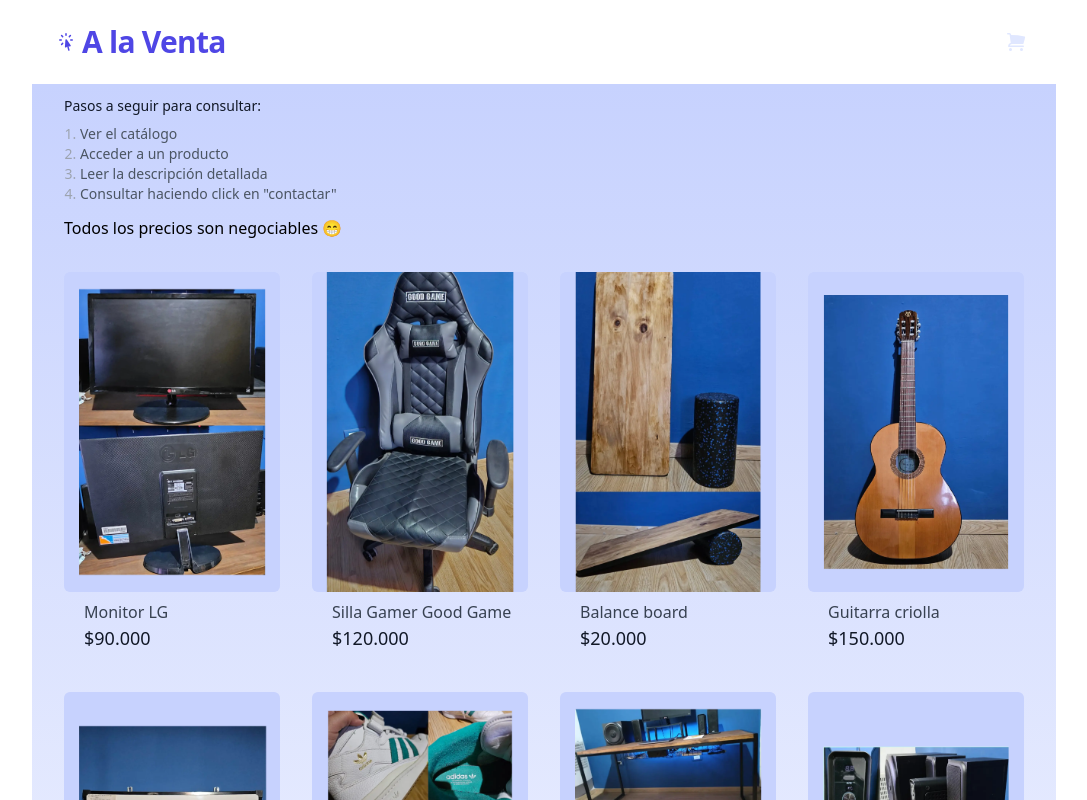
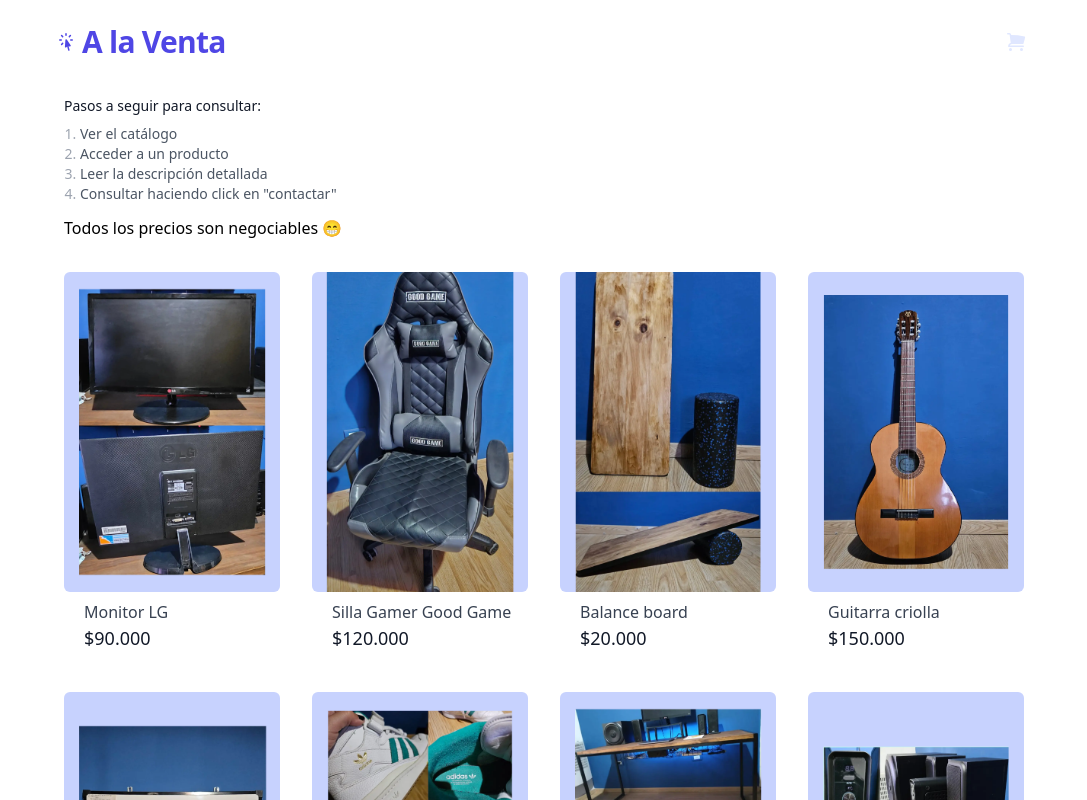
Before and after one commit to FedericoMp/alaventa, a React (Vite) app: page /productos in a window 1280 px wide. Shown: the top 800 px of the page, without its empty margins (96-1183 px from the left). Built offline with nearby package versions, Linux system fonts and the light colour scheme.

Commit message:
Updated styles for product page

```diff
--- a/src/pages/Products.jsx
+++ b/src/pages/Products.jsx
@@ -15,7 +15,7 @@ const Products = () => {
             </Helmet>
             <section id="Products" className="flex flex-col h-full">
                 <Header/>
-                <div className="bg-gradient-to-b from-indigo-200 flex-1 flex flex-col justify-start items-center max-w-screen-lg lg:mx-auto">
+                <div className="flex-1 flex flex-col justify-start items-center max-w-screen-lg lg:mx-auto">
                     <InfoBanner/>
                     <ProductsGrid products={products}/>
                 </div>
```
